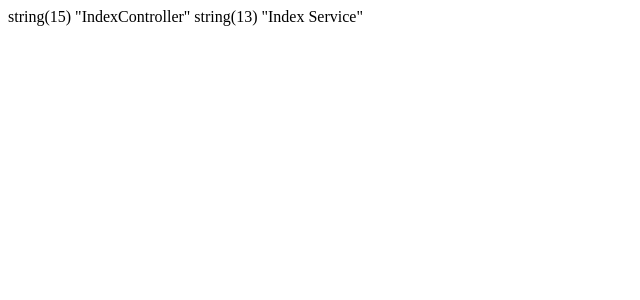
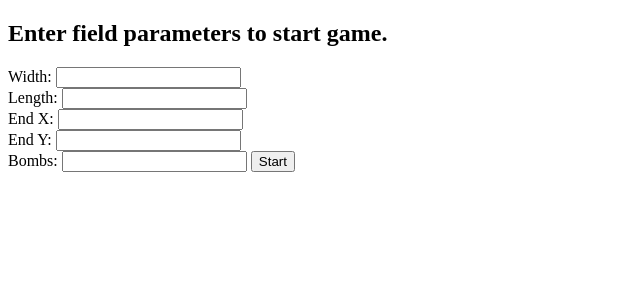
Before and after one commit to velisav-boyanov/Internship_Project, a PHP site: page / in a window 1280 px wide. Shown: the top 300 px of the page, without its empty margins (0-640 px from the left). Run offline with PHP 8.4, Linux system fonts and the light colour scheme.

Commit message:
Working db connection, field cration and redirection to .

```diff
--- a/Controller/FieldController.php
+++ b/Controller/FieldController.php
@@ -3,6 +3,7 @@
 namespace Controller;
 
 USE Model\Services\FieldService;
+USE Core\View;
 
 class FieldController
 {
@@ -36,6 +37,8 @@ class FieldController
         $result = $service->saveField($Length, $Width, $Bomb_Intensity, $End_X, $End_Y);
 
         echo json_encode($result, JSON_PRETTY_PRINT);
+
+        View::render('field');
     }
 
     public function getById()
--- a/Controller/IndexController.php
+++ b/Controller/IndexController.php
@@ -3,6 +3,7 @@
 namespace Controller;
 
 use Model\Services\IndexService;
+use Core\View;
 
 class IndexController
 {
@@ -20,8 +21,9 @@ class IndexController
 
     public function home()
     {
-        var_dump('IndexController');
-        $service = new IndexService();
-        $service->home();
+        View::render('main');
+        //var_dump('IndexController');
+        //$service = new IndexService();
+        //$service->home();
     }
 }
--- /dev/null
+++ b/Core/View.php
@@ -0,0 +1,24 @@
+<?php
+
+namespace Core;
+
+use http\Exception\UnexpectedValueException;
+
+class View
+{
+    public static function render($view) {
+
+
+        $file = dirname(__DIR__) . "/View/$view.php";
+
+        if (is_readable($file)){
+            require_once $file;
+        }else {
+            throw new UnexpectedValueException('File not found!');
+        }
+    }
+
+    //public static function redirect($dest, $statusCode = 301) {
+    //    header('Location: /' . $dest, true, $statusCode);
+    //}
+}
--- a/View/main.php
+++ b/View/main.php
@@ -8,6 +8,32 @@
     <title>Document</title>
 </head>
 <body>
-<h1>YEEEEE</h1>
+
+<div class = "container">
+    <div class = "row">
+        <div class = "row">
+        <div class="col-md-6">
+            <h2> Enter field parameters to start game.</h2>
+            <form action="index.php?target=field&action=add" method="post">
+                <div class="form-group">
+                    <label>Width:</label>
+                    <input type="text" name = "Width" class="form-control" required>
+                <div class="form-group">
+                    <label>Length:</label>
+                    <input type="text" name = "Length" class="form-control" required>
+                <div class="form-group">
+                    <label>End X:</label>
+                    <input type="text" name = "End_X" class="form-control" required>
+                <div class="form-group">
+                    <label>End Y:</label>
+                    <input type="text" name = "End_Y" class="form-control" required>
+                <div class="form-group">
+                    <label>Bombs:</label>
+                    <input type="text" name = "Bomb_Intensity" class="form-control" required>
+                    <button type="submit" class="btn btn-primary"> Start </button>
+            </form>
+        </div>
+    </div>
+
 </body>
 </html>
```
Also changed, not shown: View/field.php (added, +13 -0 lines).
